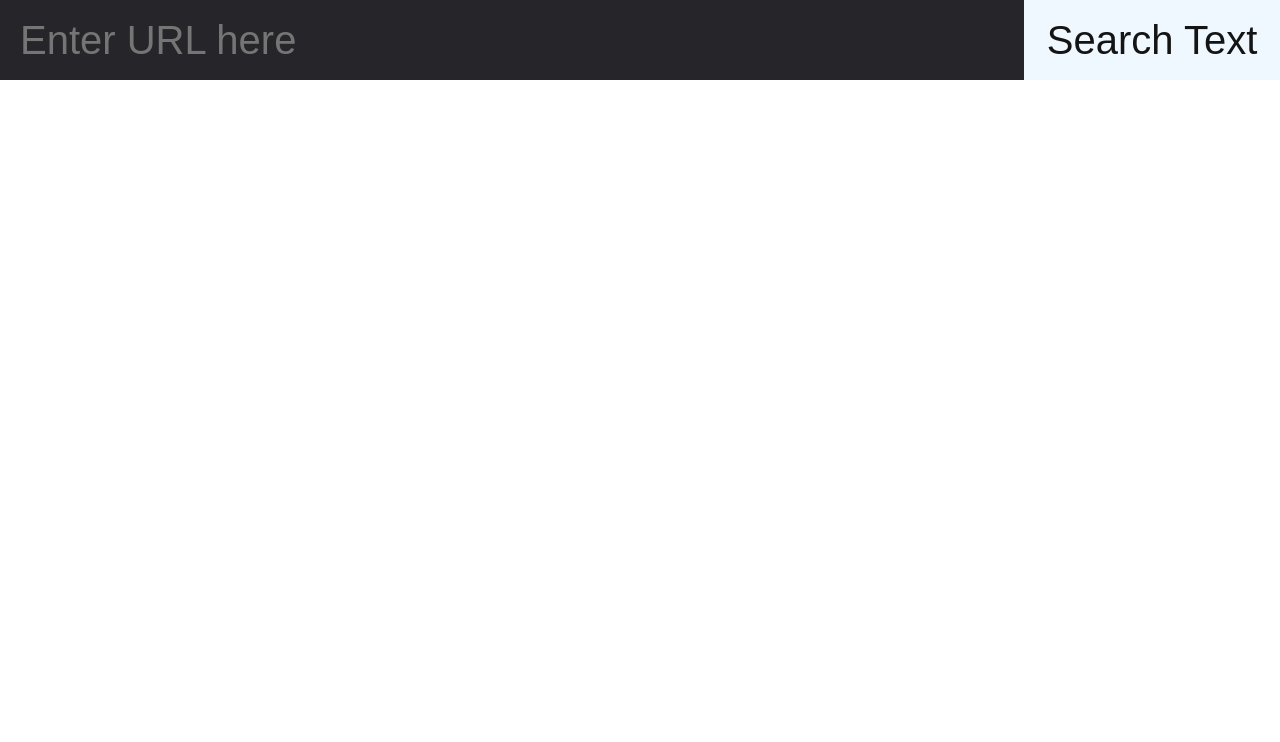
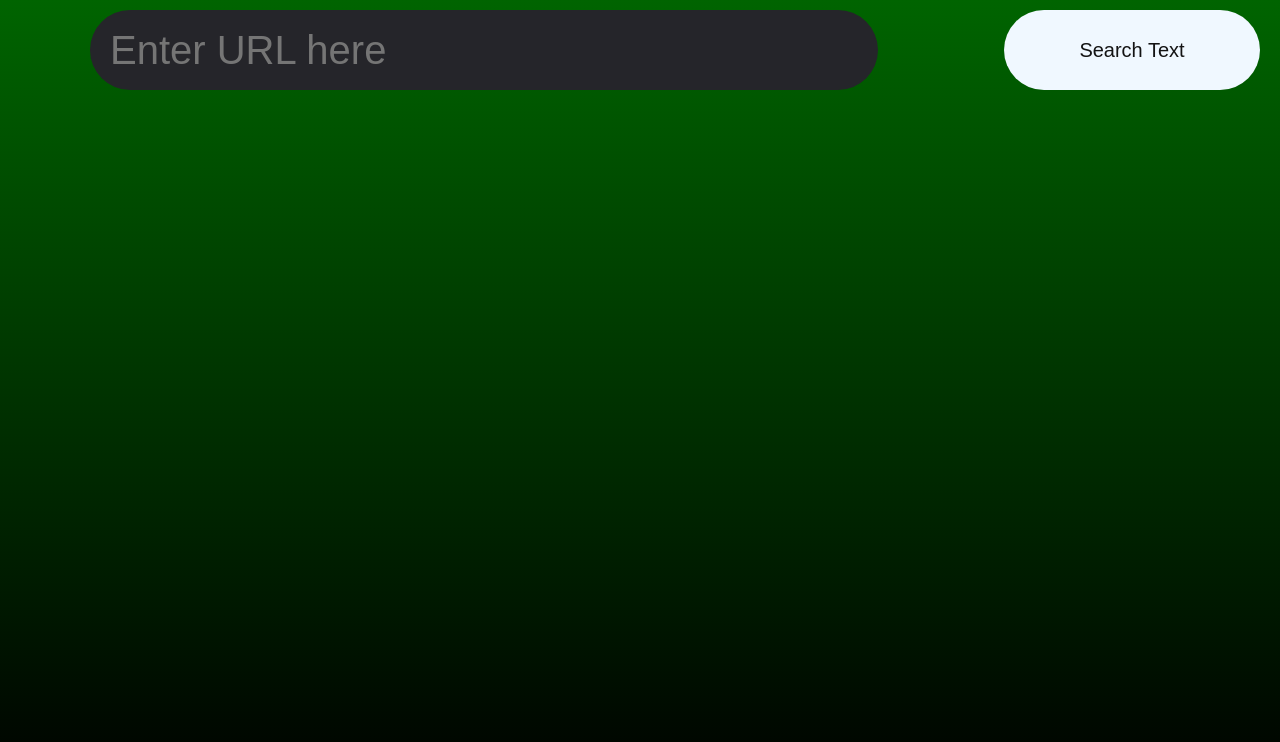
Before and after one commit to Danieldaguy/Ember-Studios-Prxy, a website: page public/index.html in a window 1280 px wide. Drawn offline with Linux system fonts and the light colour scheme.

Commit message:
Update example.css

```diff
--- a/public/example.css
+++ b/public/example.css
@@ -1,4 +1,12 @@
+body {
+  background-image: linear-gradient(to top, black, darkgreen);
+  background-repeat: no-repeat;
+  background-attachment: fixed;
+  background-size: cover;
+}
+
 .iframeWindow {
+    background-color: transparent;
     position: absolute;
     width: 100vw;
     height: 90vh;
@@ -7,17 +15,17 @@
     margin: 0;
     left: 0;
     bottom: 0;
-    background-color: #fff;
 }
 
 #urlInput {
+    border-radius: 90px;
     position: absolute;
     padding: 0em;
     padding-left: 0.5em;
     margin: 0;
-    left: 0;
-    top: 0;
-    width: 80vw;
+    left: 90px;
+    top: 10px;
+    width: 60vw;
     height: 10vh;
     border: 0;
     outline: 0;
@@ -29,13 +37,14 @@
 #searchButton {
     position: absolute;
     margin: 0;
-    right: 0;
-    top: 0;
+    right: 20px;
+    top: 10px;
     width: 20vw;
     height: 10vh;
+    border-radius: 60px;
     border: 0;
     outline: 0;
     color: #141414;
     background-color: aliceblue;
-    font-size: 5vh;
+    font-size: 20px;
 }
```
